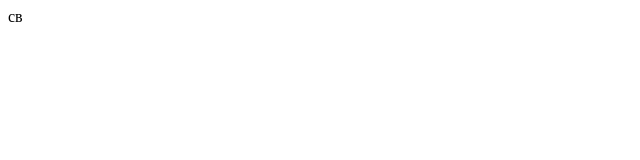
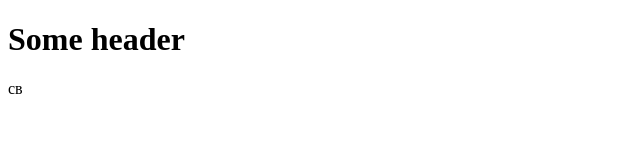
Before and after one commit to nat-gette/test_repository, a plain HTML site: page index.html in a window 1280 px wide. Shown: the whole page, without its empty margins (0-640 px from the left). Drawn offline with Linux system fonts and the light colour scheme.

Commit message:
second commit

```diff
--- a/index.html
+++ b/index.html
@@ -7,6 +7,6 @@
     <title>Document</title>
 </head>
 <body>
-
+    <h1>Some header</h1>
 </body>
 </html>св
```
